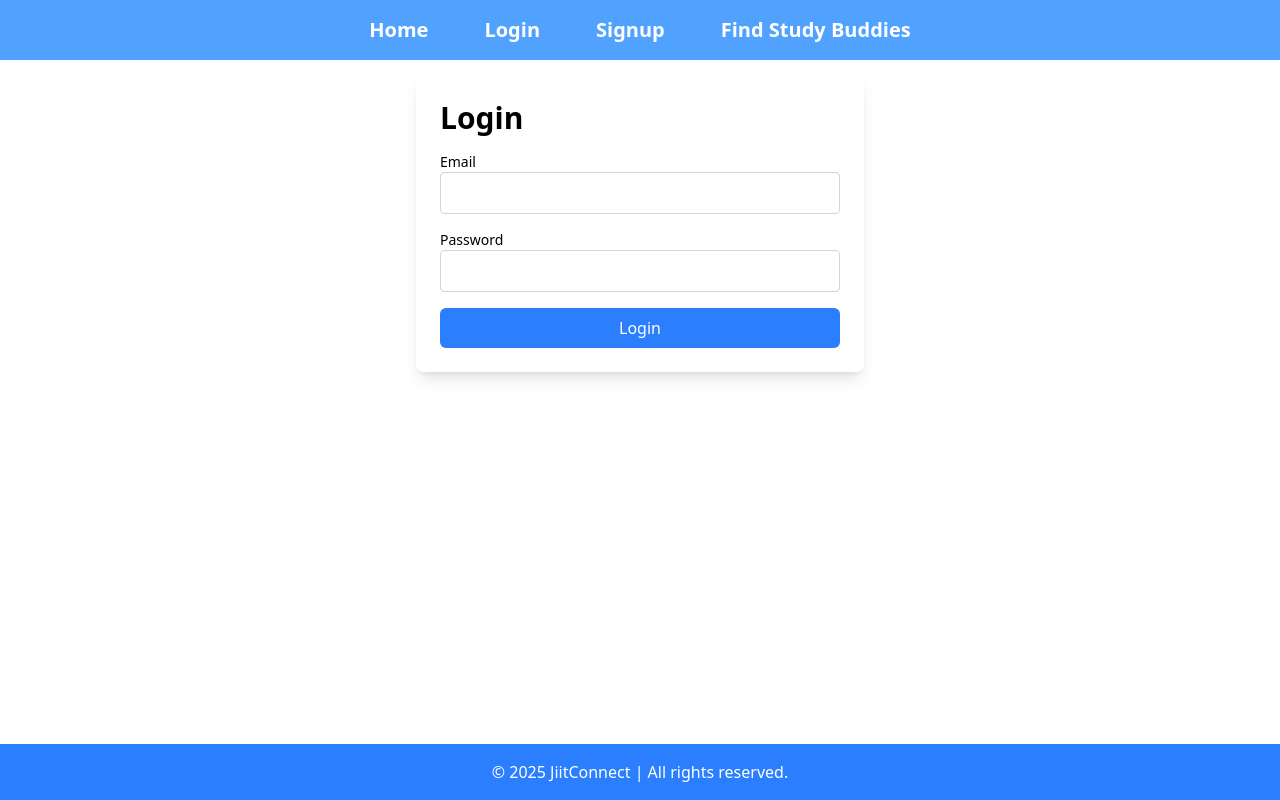
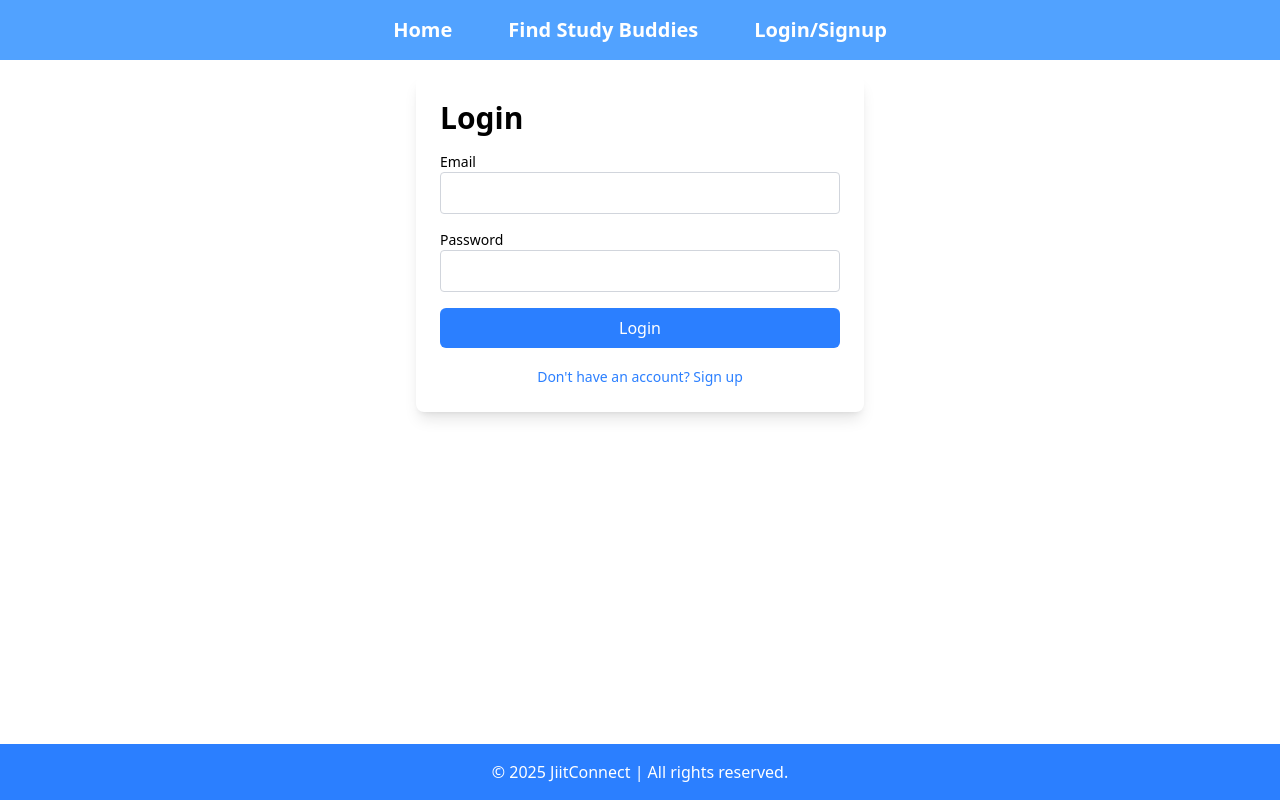
Before and after one commit to Sahil1607cms/JiitConnect, a React (Vite) app in the folder jconnect/: page /login in a window 1280 px wide. Built offline with nearby package versions, Linux system fonts and the light colour scheme; no server answers.

Commit message:
added node modules

```diff
--- a/jconnect/src/App.jsx
+++ b/jconnect/src/App.jsx
@@ -2,8 +2,7 @@ import { BrowserRouter as Router, Routes, Route } from "react-router-dom";
 import React from 'react'
 import Navbar from './Components/Navbar';
 import Home from './Components/Home';
-import Login from './Components/Login';
-import Signup from './Components/Signup';
+import Auth from './Components/Auth';
 import FindStudyBuddies from './Components/FindStudyBuddies';
 import StudyRoom from './Components/StudyRoom';
 import Footer from "./Components/Footer.JSX";
@@ -15,8 +14,7 @@ const App=()=>{
       <div className="container mx-auto p-4">
         <Routes>
           <Route path="/" exact element={<Home/>} />
-          <Route path="/login" element={<Login/>} />
-          <Route path="/signup" element={<Signup/>} />
+          <Route path="/login" element={<Auth/>} />
           <Route path="/find-study-buddies" element={<FindStudyBuddies/>} />
           <Route path="/study-room" element={<StudyRoom/>} />
         </Routes>
--- /dev/null
+++ b/jconnect/src/Components/Auth.jsx
@@ -0,0 +1,109 @@
+import React, { useState } from 'react';
+import { auth } from '../firebase'; // Import the Firebase auth instance
+import { createUserWithEmailAndPassword, signInWithEmailAndPassword } from 'firebase/auth'; // Firebase functions
+import { useNavigate } from 'react-router-dom'; // Import useNavigate for redirection
+
+const Auth = () => {
+  const [isSignup, setIsSignup] = useState(false); // Toggle between Login and Signup
+  const [email, setEmail] = useState('');
+  const [password, setPassword] = useState('');
+  const [error, setError] = useState('');
+  const [loading, setLoading] = useState(false);
+  const navigate = useNavigate(); // Initialize the navigate function
+
+  const handleEmailChange = (e) => setEmail(e.target.value);
+  const handlePasswordChange = (e) => setPassword(e.target.value);
+
+  const handleSignup = async (e) => {
+    e.preventDefault();
+    setLoading(true);
+
+    try {
+      await createUserWithEmailAndPassword(auth, email, password);
+      alert('User created successfully!');
+      setEmail('');
+      setPassword('');
+      navigate('/'); // Redirect to home after signup
+    } catch (error) {
+      setError(error.message);
+    } finally {
+      setLoading(false);
+    }
+  };
+
+  const handleLogin = async (e) => {
+    e.preventDefault();
+    setLoading(true);
+
+    try {
+      await signInWithEmailAndPassword(auth, email, password);
+      alert('Logged in successfully!');
+      setEmail('');
+      setPassword('');
+      navigate('/'); // Redirect to home after login
+    } catch (error) {
+      setError(error.message);
+    } finally {
+      setLoading(false);
+    }
+  };
+
+  return (
+    <div className='max-w-md mx-auto p-6 bg-white rounded-lg shadow-lg'>
+      <h2 className='text-3xl font-semibold mb-4'>{isSignup ? 'Sign Up' : 'Login'}</h2>
+      <form onSubmit={isSignup ? handleSignup : handleLogin}>
+        <div className='mb-4'>
+          <label htmlFor='email' className='block text-sm'>
+            Email
+          </label>
+          <input
+            type='email'
+            id='email'
+            className='w-full p-2 border border-gray-300 rounded'
+            value={email}
+            onChange={handleEmailChange}
+            required
+          />
+        </div>
+        <div className='mb-4'>
+          <label htmlFor='password' className='block text-sm'>
+            Password
+          </label>
+          <input
+            type='password'
+            id='password'
+            className='w-full p-2 border border-gray-300 rounded'
+            value={password}
+            onChange={handlePasswordChange}
+            required
+          />
+        </div>
+        {error && (
+          <div className='text-red-500 text-sm mb-4'>{error}</div>
+        )}
+        <button
+          type='submit'
+          className='w-full bg-blue-500 text-white py-2 rounded-md'
+          disabled={loading}
+        >
+          {loading ? (isSignup ? 'Signing Up...' : 'Logging In...') : (isSignup ? 'Sign Up' : 'Login')}
+        </button>
+      </form>
+      <div className='mt-4 text-center'>
+        <button
+          className='text-blue-500 text-sm'
+          onClick={() => {
+            setIsSignup(!isSignup);
+            setError(''); // Reset error when switching forms
+            setEmail('');
+            setPassword('');
+          }}
+        >
+          {isSignup ? 'Already have an account? Login' : 'Don\'t have an account? Sign up'}
+        </button>
+      </div>
+    </div>
+  );
+};
+
+export default Auth;
--- a/jconnect/src/Components/Login.jsx
+++ /dev/null
@@ -1,22 +0,0 @@
-import React from 'react'
-
-const Login = () => {
-    return (
-        <div className="max-w-md mx-auto p-6 bg-white rounded-lg shadow-lg">
-          <h2 className="text-3xl font-semibold mb-4">Login</h2>
-          <form>
-            <div className="mb-4">
-              <label htmlFor="email" className="block text-sm">Email</label>
-              <input type="email" id="email" className="w-full p-2 border border-gray-300 rounded" required />
-            </div>
-            <div className="mb-4">
-              <label htmlFor="password" className="block text-sm">Password</label>
-              <input type="password" id="password" className="w-full p-2 border border-gray-300 rounded" required />
-            </div>
-            <button type="submit" className="w-full bg-blue-500 text-white py-2 rounded-md">Login</button>
-          </form>
-        </div>
-      );
-}
-
-export default Login
--- a/jconnect/src/Components/Navbar.jsx
+++ b/jconnect/src/Components/Navbar.jsx
@@ -1,16 +1,54 @@
-import React from 'react'
-import {Link} from 'react-router-dom'
+import React, { useState, useEffect } from 'react';
+import { Link } from 'react-router-dom';
+import { auth } from '../firebase'; // Import your Firebase auth instance
+import { signOut } from 'firebase/auth'; // Import Firebase signOut function
+
 const Navbar = () => {
-    return (
-        <nav className="bg-blue-400 p-4">
-          <ul className="flex space-x-4 justify-center font-bold gap-10 text-xl">
-            <li><Link className="text-white hover:underline underline-offset-8" to="/">Home</Link></li>
-            <li><Link className="text-white hover:underline underline-offset-8" to="/login">Login</Link></li>
-            <li><Link className="text-white hover:underline underline-offset-8" to="/signup">Signup</Link></li>
-            <li><Link className="text-white hover:underline underline-offset-8" to="/find-study-buddies">Find Study Buddies</Link></li>
-          </ul>
-        </nav>
-      );
-}
+  const [user, setUser] = useState(null);
 
-export default Navbar
+  // Listen for auth state changes and update the user state
+  useEffect(() => {
+    const unsubscribe = auth.onAuthStateChanged((user) => {
+      setUser(user); // If logged in, set user; otherwise, null
+    });
+
+    // Clean up the subscription when the component unmounts
+    return () => unsubscribe();
+  }, []);
+
+  // Handle logout
+  const handleLogout = async () => {
+    try {
+      await signOut(auth);
+      alert('Logged out successfully!');
+    } catch (error) {
+      console.error(error);
+    }
+  };
+
+  return (
+    <nav className="bg-blue-400 p-4 flex items-center justify-center">
+      <ul className="flex space-x-4 justify-center font-bold gap-10 text-xl">
+        <li><Link className="text-white hover:underline underline-offset-8 pt-2" to="/">Home</Link></li>
+        <li><Link className="text-white hover:underline underline-offset-8 flex items-center" to="/find-study-buddies">Find Study Buddies</Link></li>
+
+        {/* Conditionally render login/signup or user profile and logout */}
+        {user ? (
+          <li className="flex items-center space-x-4">
+            <span className="text-white">{user.email}</span> {/* Display user email */}
+            <button
+              className="text-white bg-red-500 px-4 py-1 rounded-md cursor-pointer"
+              onClick={handleLogout}
+            >
+              Logout
+            </button>
+          </li>
+        ) : (
+          <li><Link className="text-white hover:underline underline-offset-8" to="/login">Login/Signup</Link></li>
+        )}
+      </ul>
+    </nav>
+  );
+};
+
+export default Navbar;
--- a/jconnect/src/Components/Signup.jsx
+++ b/jconnect/src/Components/Signup.jsx
@@ -1,22 +1,76 @@
-import React from 'react'
+import React, { useState } from 'react';
+import { auth } from '../firebase'; // Import the Firebase auth instance
+import { createUserWithEmailAndPassword } from 'firebase/auth'; // Firebase function to create user
 
 const Signup = () => {
-    return (
-        <div className="max-w-md mx-auto p-6 bg-white rounded-lg shadow-lg">
-          <h2 className="text-3xl font-semibold mb-4">Sign Up</h2>
-          <form>
-            <div className="mb-4">
-              <label htmlFor="email" className="block text-sm">Email</label>
-              <input type="email" id="email" className="w-full p-2 border border-gray-300 rounded" required />
-            </div>
-            <div className="mb-4">
-              <label htmlFor="password" className="block text-sm">Password</label>
-              <input type="password" id="password" className="w-full p-2 border border-gray-300 rounded" required />
-            </div>
-            <button type="submit" className="w-full bg-blue-500 text-white py-2 rounded-md">Sign Up</button>
-          </form>
+  const [email, setEmail] = useState('');
+  const [password, setPassword] = useState('');
+  const [error, setError] = useState(''); // To store error messages
+  const [loading, setLoading] = useState(false); // To handle loading state
+
+  const handleEmailChange = (e) => setEmail(e.target.value);
+  const handlePasswordChange = (e) => setPassword(e.target.value);
+
+  const handleSignup = async (e) => {
+    e.preventDefault(); // Prevent default form submission behavior
+    setLoading(true); // Set loading to true when submitting
+
+    try {
+      // Create user with email and password
+      await createUserWithEmailAndPassword(auth, email, password);
+      alert('User created successfully!');
+      setEmail(''); // Clear email input
+      setPassword(''); // Clear password input
+    } catch (error) {
+      setError(error.message); // Set the error message if signup fails
+    } finally {
+      setLoading(false); // Set loading to false once done
+    }
+  };
+
+  return (
+    <div className='max-w-md mx-auto p-6 bg-white rounded-lg shadow-lg'>
+      <h2 className='text-3xl font-semibold mb-4'>Sign Up</h2>
+      <form onSubmit={handleSignup}>
+        <div className='mb-4'>
+          <label htmlFor='email' className='block text-sm'>
+            Email
+          </label>
+          <input
+            type='email'
+            id='email'
+            className='w-full p-2 border border-gray-300 rounded'
+            value={email}
+            onChange={handleEmailChange}
+            required
+          />
         </div>
-      );
-}
+        <div className='mb-4'>
+          <label htmlFor='password' className='block text-sm'>
+            Password
+          </label>
+          <input
+            type='password'
+            id='password'
+            className='w-full p-2 border border-gray-300 rounded'
+            value={password}
+            onChange={handlePasswordChange}
+            required
+          />
+        </div>
+        {error && (
+          <div className='text-red-500 text-sm mb-4'>{error}</div> // Display error message
+        )}
+        <button
+          type='submit'
+          className='w-full bg-blue-500 text-white py-2 rounded-md'
+          disabled={loading}
+        >
+          {loading ? 'Signing Up...' : 'Sign Up'} {/* Show loading state */}
+        </button>
+      </form>
+    </div>
+  );
+};
 
-export default Signup
+export default Signup;
--- /dev/null
+++ b/jconnect/src/firebase.js
@@ -0,0 +1,23 @@
+// Import the functions you need from the SDKs you need
+import { initializeApp } from "firebase/app";
+import { getAuth } from "firebase/auth";
+import { getAnalytics } from "firebase/analytics";
+
+// Your web app's Firebase configuration
+// For Firebase JS SDK v7.20.0 and later, measurementId is optional
+const firebaseConfig = {
+  apiKey: "AIzaSyBKyYBc5dmsAinRn-4jh1nAx8Fcz4CFE8k",
+  authDomain: "jiitconnect-362d4.firebaseapp.com",
+  projectId: "jiitconnect-362d4",
+  storageBucket: "jiitconnect-362d4.firebasestorage.app",
+  messagingSenderId: "281170551989",
+  appId: "1:281170551989:web:2913dedd7cbf73638b4afc",
+  measurementId: "G-14NXDKVWBX"
+};
+
+// Initialize Firebase
+const app = initializeApp(firebaseConfig);
+const analytics = getAnalytics(app);
+const auth = getAuth(app);
+
+export { app,auth };
--- /dev/null
+++ b/package.json
@@ -0,0 +1,5 @@
+{
+  "dependencies": {
+    "firebase": "^11.2.0"
+  }
+}
```
Also changed, not shown: 1 other file (tests, documents, lock files or other folders).
